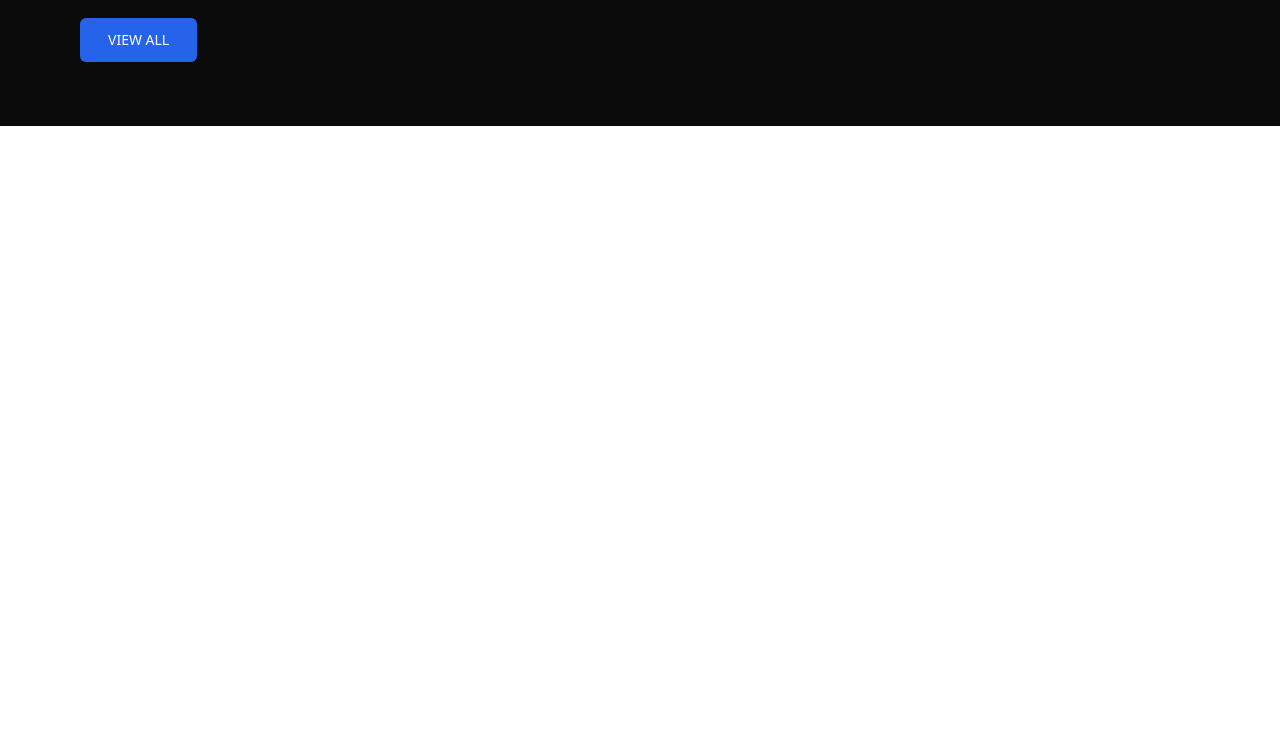
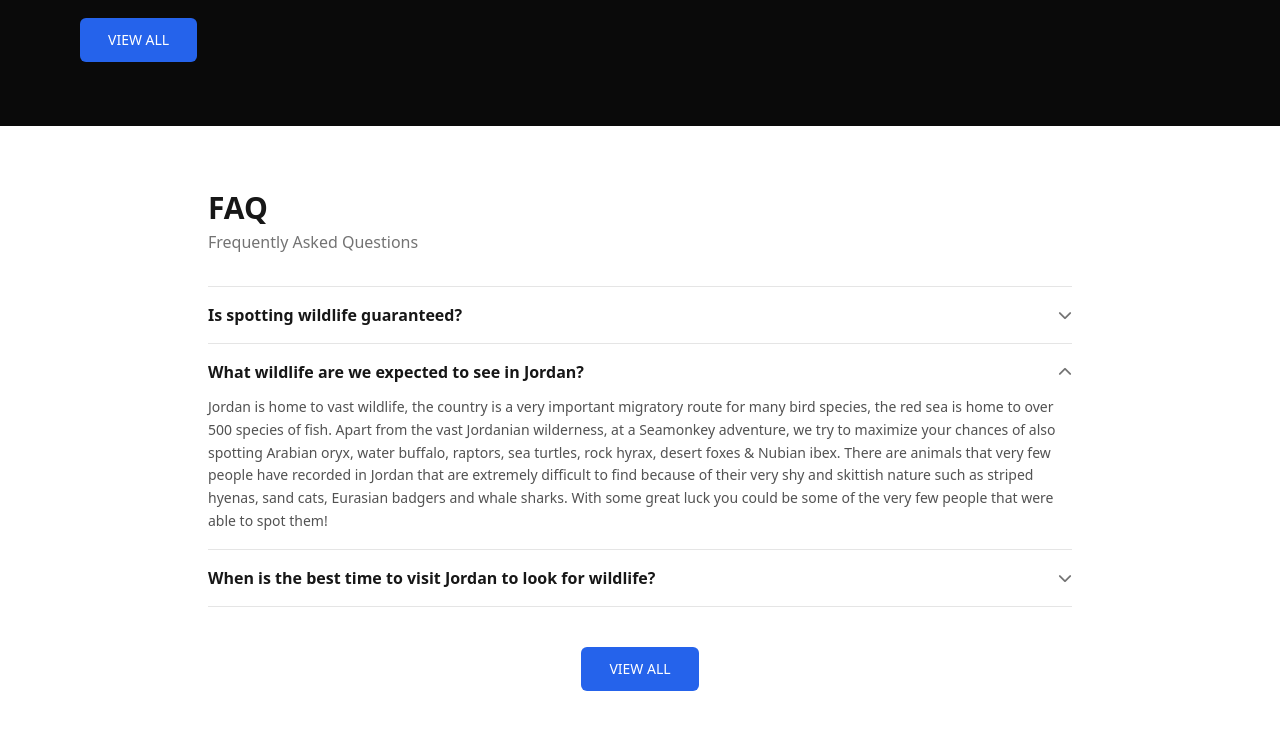
Before and after one commit to siddharth-shaji/SeaMonkey---Webiste, a plain HTML site: page index.html in a window 1280 px wide. Shown: the part 2963-3693 px from the top of the page. Before the commit the page ends 3089 px from the top, so only its background shows below. Drawn offline with nearby package versions, Linux system fonts and the light colour scheme.

Commit message:
Faq part update

```diff
--- a/index.html
+++ b/index.html
@@ -234,6 +234,65 @@
     </div>
 </div>
 
+<!-- Faq -->
+<div class="max-w-4xl mx-auto px-4 py-16">
+    <div class="text-left mb-8">
+        <h3 class="text-3xl font-bold text-neutral-900">FAQ</h3>
+        <p class="text-neutral-500 mt-1">Frequently Asked Questions</p>
+    </div>
+
+    <div class="divide-y divide-neutral-200 border-y border-neutral-200">
+
+        <details class="group py-4">
+            <summary class="list-none flex items-center justify-between font-semibold text-neutral-900 cursor-pointer">
+                <span>Is spotting wildlife guaranteed?</span>
+                <i class="fa-solid fa-chevron-down text-sm text-neutral-500 group-open:rotate-180 transition-transform"></i>
+            </summary>
+
+            <p class="mt-3 text-sm text-neutral-600 leading-relaxed">
+                Because wildlife roams freely in nature, sightings cannot be guaranteed, though our local guides maximize your chances.
+            </p>
+        </details>
+
+        <details class="group py-4" open>
+            <summary class="list-none flex items-center justify-between font-semibold text-neutral-900 cursor-pointer">
+                <span>What wildlife are we expected to see in Jordan?</span>
+                <i class="fa-solid fa-chevron-down text-sm text-neutral-500 group-open:rotate-180 transition-transform"></i>
+            </summary>
+
+            <p class="mt-3 text-sm text-neutral-600 leading-relaxed">
+                Jordan is home to vast wildlife, the country is a very important migratory route for many bird species,
+                the red sea is home to over 500 species of fish. Apart from the vast Jordanian wilderness, at a
+                Seamonkey adventure, we try to maximize your chances of also spotting Arabian oryx, water buffalo,
+                raptors, sea turtles, rock hyrax, desert foxes &amp; Nubian ibex. There are animals that very few people
+                have recorded in Jordan that are extremely difficult to find because of their very shy and skittish
+                nature such as striped hyenas, sand cats, Eurasian badgers and whale sharks. With some great luck you
+                could be some of the very few people that were able to spot them!
+            </p>
+        </details>
+
+        <details class="group py-4">
+            <summary class="list-none flex items-center justify-between font-semibold text-neutral-900 cursor-pointer">
+                <span>When is the best time to visit Jordan to look for wildlife?</span>
+                <i class="fa-solid fa-chevron-down text-sm text-neutral-500 group-open:rotate-180 transition-transform"></i>
+            </summary>
+
+            <p class="mt-3 text-sm text-neutral-600 leading-relaxed">
+                Spring and autumn offer mild temperatures and active wildlife and bird migration across Jordan.
+            </p>
+        </details>
+
+    </div>
+
+    <div class="text-center mt-10">
+        <a href=""
+            class="inline-block bg-blue-600 hover:bg-blue-700 text-white text-sm font-medium px-7 py-3 rounded-md transition">
+            VIEW ALL
+        </a>
+    </div>
+</div>
+
+
 
 
 
```
